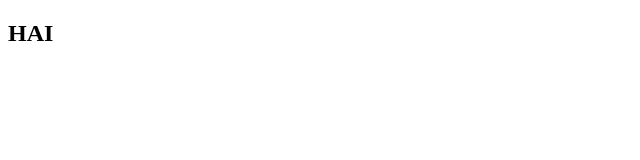
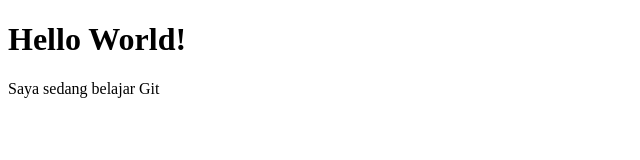
Before and after one commit to rikoadii/project-workshop-gdsc, a plain HTML site: page index.html in a window 1280 px wide. Shown: the whole page, without its empty margins (0-640 px from the left). Drawn offline with Linux system fonts and the light colour scheme.

Commit message:
melakukan perubahan di index.html

```diff
--- a/index.html
+++ b/index.html
@@ -7,6 +7,7 @@
     <title>Workshop GIT 101</title>
   </head>
   <body>
-    <h2>HAI</h2>
+    <h1>Hello World!</h1>
+    <p>Saya sedang belajar Git</p>
   </body>
 </html>
```
